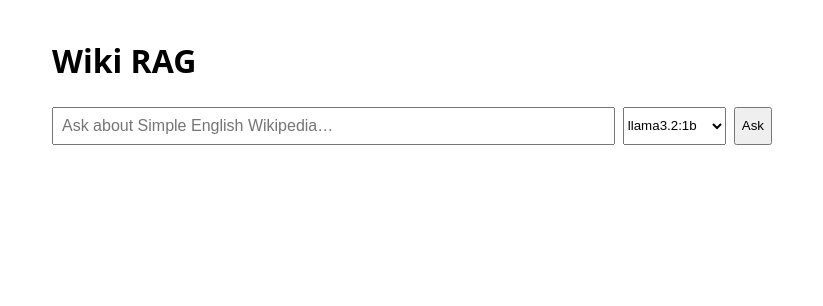
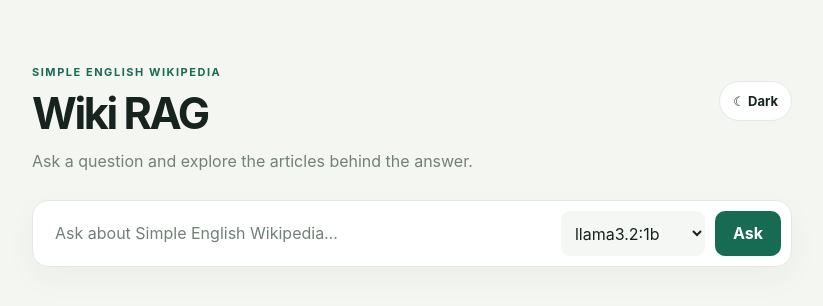
Before and after one commit to suki60/offwik, a React (Vite) app: page / in a window 1280 px wide. Shown: the top 306 px of the page, without its empty margins (228-1051 px from the left). Built offline with nearby package versions, Linux system fonts and the light colour scheme.

Commit message:
add: embed-parity & export scripts / index ready to check them

```diff
--- a/index.html
+++ b/index.html
@@ -5,46 +5,39 @@
     <meta name="viewport" content="width=device-width, initial-scale=1.0" />
     <title>Wiki RAG</title>
     <style>
-      body {
-        font-family: system-ui, sans-serif;
-        max-width: 720px;
-        margin: 0 auto;
-        padding: 16px;
-        line-height: 1.5;
+      :root {
+        font-family: Inter, ui-sans-serif, system-ui, -apple-system, BlinkMacSystemFont, "Segoe UI", sans-serif;
+        color: #17231f;
+        background: #f4f6f2;
+        font-synthesis: none;
+        text-rendering: optimizeLegibility;
+        -webkit-font-smoothing: antialiased;
       }
-      form {
-        display: flex;
-        gap: 8px;
-      }
-      input[type="text"] {
-        flex: 1;
-        padding: 8px;
-        font-size: 16px;
-      }
-      .turn {
-        border-top: 1px solid #ddd;
-        padding: 12px 0;
-      }
-      .question {
-        font-weight: 600;
-      }
-      .meta {
-        color: #777;
-        font-size: 13px;
-      }
-      .passage {
-        margin: 8px 0;
-        padding: 8px;
-        background: #f6f6f6;
-        font-size: 14px;
-        white-space: pre-wrap;
-      }
-      .passage.cited {
-        background: #e6f2ff;
-      }
-      .error {
-        color: #c00;
-      }
+      * { box-sizing: border-box; }
+      body { margin: 0; min-height: 100vh; padding: 64px 20px; line-height: 1.55; }
+      main { --surface: #fff; --text: #17231f; --muted: #728078; --line: #e3e9e3; --soft: #f4f7f3; --accent: #176b52; --accent-soft: #e7f3ed; max-width: 760px; margin: 0 auto; color: var(--text); }
+      main[data-theme="dark"] { --surface: #1d2925; --text: #edf4ef; --muted: #a4b3aa; --line: #35443d; --soft: #26342e; --accent: #8bd3ac; --accent-soft: #2b4839; }
+      :root:has(main[data-theme="dark"]) { color-scheme: dark; background: #121a16; }
+      .app-header { display: flex; align-items: center; justify-content: space-between; gap: 20px; }
+      h1 { margin: 0; font-size: clamp(2rem, 5vw, 2.7rem); letter-spacing: -0.055em; line-height: 1.12; }
+      .eyebrow { margin: 0 0 8px; color: var(--accent); font-size: 11px; font-weight: 750; letter-spacing: .14em; }
+      .intro { margin: 12px 0 26px; color: var(--muted); }
+      form { display: flex; gap: 10px; padding: 10px; background: var(--surface); border: 1px solid var(--line); border-radius: 16px; box-shadow: 0 12px 32px #19291d0a; }
+      input[type="text"], select, button { font: inherit; }
+      input[type="text"] { flex: 1; min-width: 0; padding: 10px 12px; color: var(--text); background: transparent; border: 0; outline: none; }
+      input::placeholder { color: var(--muted); }
+      select { max-width: 190px; padding: 0 10px; color: var(--text); background: var(--soft); border: 0; border-radius: 9px; }
+      button { padding: 10px 18px; color: white; background: #176b52; border: 0; border-radius: 10px; font-weight: 650; cursor: pointer; }
+      button:disabled { opacity: .55; cursor: wait; }
+      .theme-toggle { padding: 9px 13px; color: var(--text); background: var(--surface); border: 1px solid var(--line); border-radius: 999px; font-size: 13px; }
+      .turn { margin-top: 24px; padding: 20px 22px; background: var(--surface); border: 1px solid var(--line); border-radius: 16px; }
+      .question { font-weight: 680; }
+      .meta { color: var(--muted); font-size: 13px; }
+      .turn a { color: var(--accent); }
+      .passage { margin: 8px 0; padding: 12px; color: var(--text); background: var(--soft); border-radius: 9px; font-size: 14px; white-space: pre-wrap; }
+      .passage.cited { background: var(--accent-soft); }
+      .error { color: #d44d4d; }
+      @media (max-width: 560px) { body { padding: 32px 16px; } form { flex-wrap: wrap; } input[type="text"] { flex-basis: 100%; } select { flex: 1; max-width: none; min-height: 42px; } }
     </style>
   </head>
   <body>
--- a/package.json
+++ b/package.json
@@ -10,7 +10,9 @@
     "load": "tsx src/setup/load.ts",
     "embed": "tsx src/setup/embed.ts",
     "index": "tsx src/setup/index.ts",
+    "export": "tsx src/setup/export.ts",
     "rag-eval": "tsx src/eval/rag-eval.ts",
+    "embed-parity": "tsx src/eval/embed-parity.ts",
     "server": "tsx src/server.ts",
     "dev": "vite"
   },
@@ -18,6 +20,7 @@
   "private": true,
   "dependencies": {
     "@duckdb/node-api": "^1.5.6-r.2",
+    "@huggingface/transformers": "^4.3.2",
     "@mlc-ai/web-llm": "^0.2.86",
     "pg": "^8.23.1",
     "react": "^19.3.1",
--- a/src/web/App.tsx
+++ b/src/web/App.tsx
@@ -20,6 +20,7 @@ type Turn = {
 };
 
 export function App() {
+  const [theme, setTheme] = useState<"light" | "dark">("light");
   const [turns, setTurns] = useState<Turn[]>([]);
   const [question, setQuestion] = useState("");
   const [model, setModel] = useState(MODELS[0] ?? "");
@@ -91,8 +92,22 @@ export function App() {
   }
 
   return (
-    <main>
-      <h1>Wiki RAG</h1>
+    <main data-theme={theme}>
+      <header className="app-header">
+        <div>
+          <p className="eyebrow">SIMPLE ENGLISH WIKIPEDIA</p>
+          <h1>Wiki RAG</h1>
+        </div>
+        <button
+          className="theme-toggle"
+          type="button"
+          onClick={() => setTheme(theme === "light" ? "dark" : "light")}
+          aria-label={`Switch to ${theme === "light" ? "dark" : "light"} theme`}
+        >
+          {theme === "light" ? "☾ Dark" : "☀ Light"}
+        </button>
+      </header>
+      <p className="intro">Ask a question and explore the articles behind the answer.</p>
       <form onSubmit={ask}>
         <input
           type="text"
```
Also changed, not shown: src/eval/embed-parity.ts (added, +57 -0 lines), src/setup/export.ts (added, +126 -0 lines), 2 other files (tests, documents, lock files or other folders).
